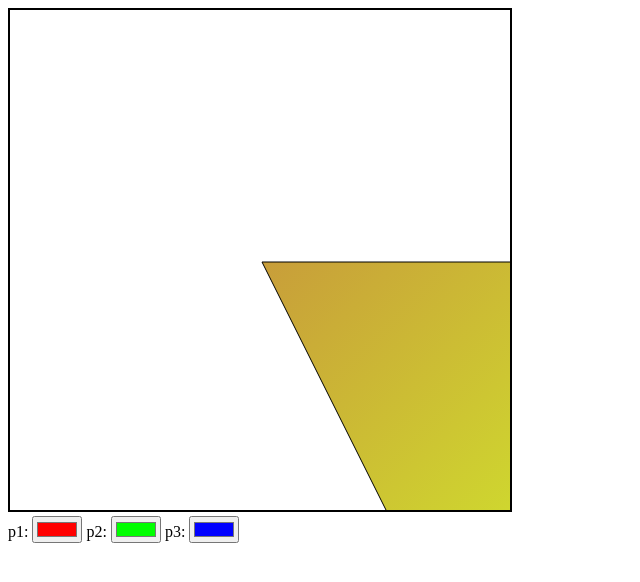
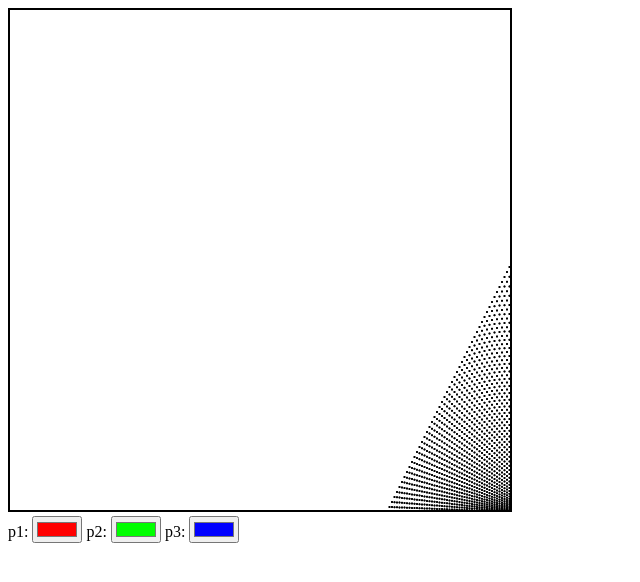
Before and after one commit to Hyunmaa/grafkom2024, a plain HTML site: page M3/segitiga.html in a window 1280 px wide. Both pictures are taken after a click on the element 260 px from the left and 260 px from the top of the page. Shown: the whole page, without its empty margins (0-640 px from the left). Drawn offline with Linux system fonts and the light colour scheme.

Commit message:
Update segitiga.html

```diff
--- a/M3/segitiga.html
+++ b/M3/segitiga.html
@@ -3,7 +3,7 @@
 <head>
   <meta charset="UTF-8">
   <meta name="viewport" content="width=device-width, initial-scale=1.0">
-  <title>Segitiga dengan Gradasi Warna Random</title>
+  <title>Random Gradient Triangle</title>
   <style>
     canvas {
       border: 2px solid #000;
@@ -33,35 +33,74 @@
 
   // Event listener saat canvas diklik
   canvas.addEventListener("click", function (e) {
-    var p1Color = getRandomColor();
-    var p2Color = getRandomColor();
-    var p3Color = getRandomColor();
+    var p1Color = colorPicker1.value;
+    var p2Color = colorPicker2.value;
+    var p3Color = colorPicker3.value;
 
-    drawTriangle(
+    var triangle = createRandomGradientTriangle(
       e.clientX - canvas.offsetLeft,
       e.clientY - canvas.offsetTop,
       p1Color,
       p2Color,
       p3Color
     );
+
+    drawTriangle(triangle);
   });
 
-  // Menggambar segitiga dengan gradasi warna random
-  function drawTriangle(x, y, p1Color, p2Color, p3Color) {
-    var gradient = ctx.createLinearGradient(0, 0, 500, 500);
-    gradient.addColorStop(0, p1Color);
-    gradient.addColorStop(0.5, p2Color);
-    gradient.addColorStop(1, p3Color);
+  // Membuat segitiga dengan ukuran 200x200 dan gradasi warna random pada ketiga ujungnya
+  function createRandomGradientTriangle(x, y, p1Color, p2Color, p3Color) {
+    var triangle = [];
 
-    ctx.beginPath();
-    ctx.moveTo(x, y);
-    ctx.lineTo(x + 500, y);
-    ctx.lineTo(x + 250, y + 500);
-    ctx.closePath();
+    // Titik-titik segitiga
+    var p1 = { x: 0, y: 500, color: getRandomColor() };
+    var p2 = { x: 250, y: 0, color: getRandomColor() };
+    var p3 = { x: 500, y: 500, color: getRandomColor() };
 
-    ctx.fillStyle = gradient;
-    ctx.fill();
-    ctx.stroke();
+    // Interpolasi warna antara warna titik dan warna dari color picker
+    p1.color = interpolateColor(p1Color, p1.color, 0.5, 0.5);
+    p2.color = interpolateColor(p2Color, p2.color, 0.5, 0.5);
+    p3.color = interpolateColor(p3Color, p3.color, 0.5, 0.5);
+
+    for (var i = 0; i <= 1; i += 0.01) {
+      var a = interpolate(p1, p2, i);
+      var b = interpolate(p2, p3, i);
+      var c = interpolate(p1, p3, i);
+
+      for (var j = 0; j <= 1 - i; j += 0.01) {
+        var point = interpolate(a, b, j);
+        triangle.push({ x: x + point.x, y: y + point.y, color: interpolateColor(p1.color, p2.color, p3.color, i, j) });
+      }
+    }
+
+    return triangle;
+  }
+
+  // Interpolasi linear antara dua titik
+  function interpolate(point1, point2, t) {
+    return {
+      x: (1 - t) * point1.x + t * point2.x,
+      y: (1 - t) * point1.y + t * point2.y
+    };
+  }
+
+  // Interpolasi warna antara dua warna
+  function interpolateColor(color1, color2, t1, t2) {
+    var r1 = parseInt(color1.substring(1, 3), 16);
+    var g1 = parseInt(color1.substring(3, 5), 16);
+    var b1 = parseInt(color1.substring(5, 7), 16);
+
+    var r2 = parseInt(color2.substring(1, 3), 16);
+    var g2 = parseInt(color2.substring(3, 5), 16);
+    var b2 = parseInt(color2.substring(5, 7), 16);
+
+    var r = Math.round((1 - t1 - t2) * r1 + t1 * r2 + t2 * 128); // 128 untuk mendapatkan warna yang lebih netral
+    var g = Math.round((1 - t1 - t2) * g1 + t1 * g2 + t2 * 128);
+    var b = Math.round((1 - t1 - t2) * b1 + t1 * b2 + t2 * 128);
+
+    return '#' + (r < 16 ? '0' : '') + r.toString(16) +
+           (g < 16 ? '0' : '') + g.toString(16) +
+           (b < 16 ? '0' : '') + b.toString(16);
   }
 
   // Menghasilkan warna acak dalam format RGB
@@ -73,6 +112,16 @@
     }
     return color;
   }
+
+  // Menggambar segitiga
+  function drawTriangle(triangle) {
+    triangle.forEach(function (point) {
+      ctx.beginPath();
+      ctx.arc(point.x, point.y, 1, 0, 2 * Math.PI);
+      ctx.fillStyle = point.color;
+      ctx.fill();
+    });
+  }
 </script>
 
 </body>
```
